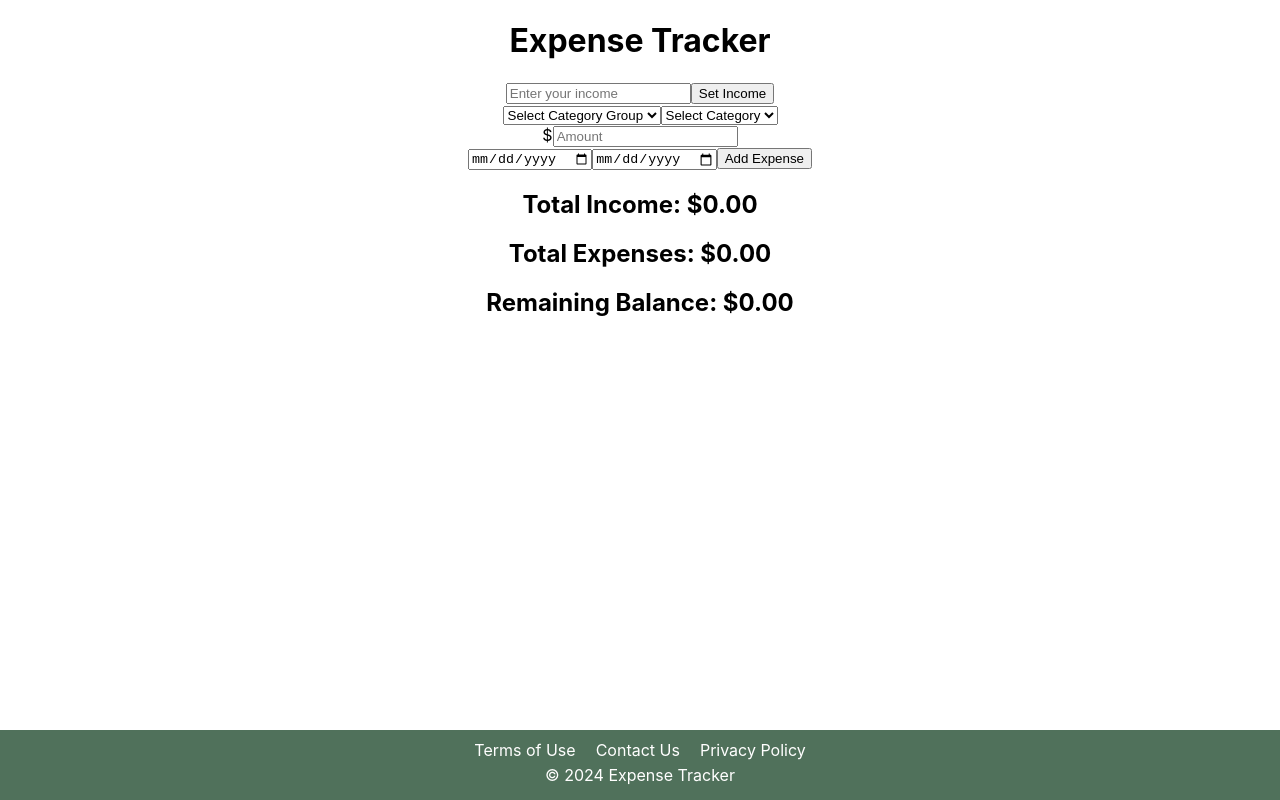
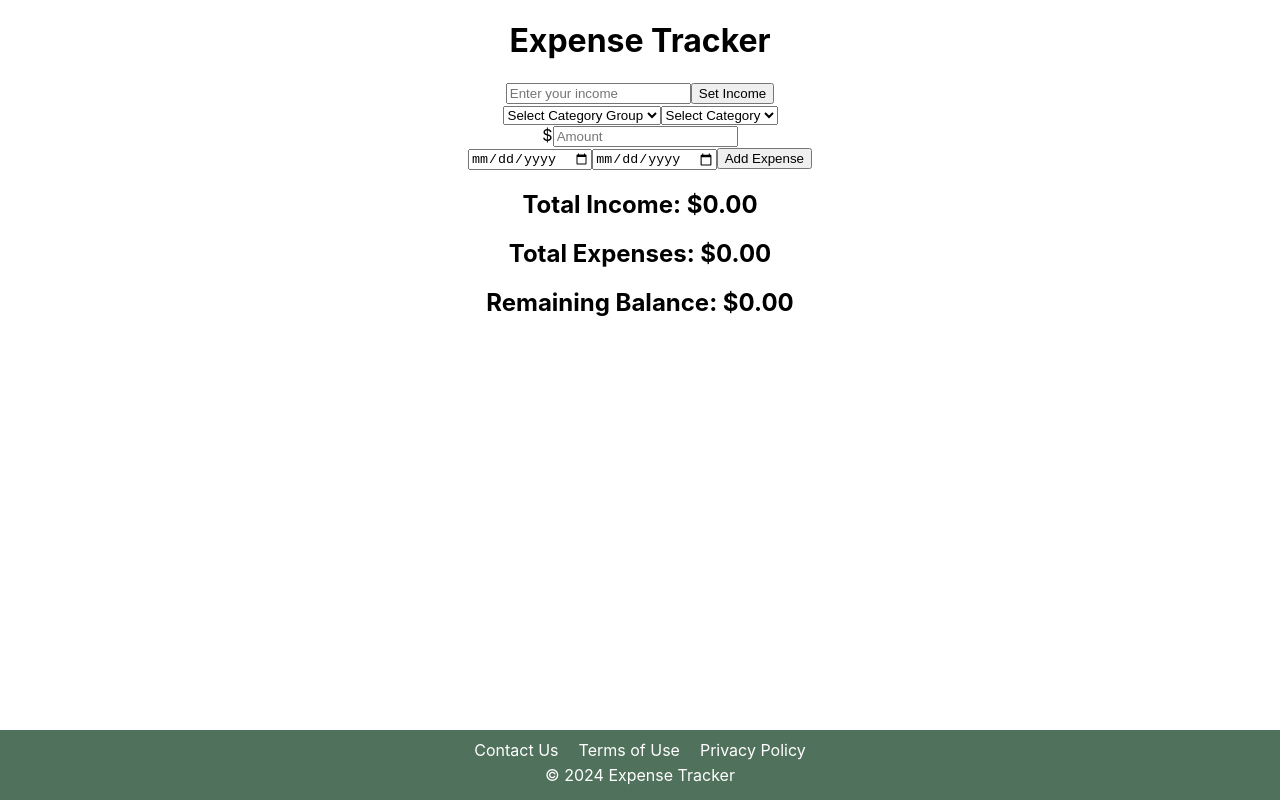
Before and after one commit to sahomelabs/exptest, a React (Create React App) app: page / in a window 1280 px wide. Built offline with nearby package versions, Linux system fonts and the light colour scheme.

Commit message:
footer menu css update

```diff
--- a/src/Components/Footer/Footer.jsx
+++ b/src/Components/Footer/Footer.jsx
@@ -6,8 +6,8 @@ const Footer = () => {
   return (
     <footer>
       <div className="footer-links">
+        <a href="/contact-us">Contact Us</a>
         <a href="/terms-of-use">Terms of Use</a>
-        <a href="/contact-us">Contact Us</a>
         <a href="/privacy-policy">Privacy Policy</a>
       </div>
         <p>&copy; 2024 Expense Tracker</p>
```
